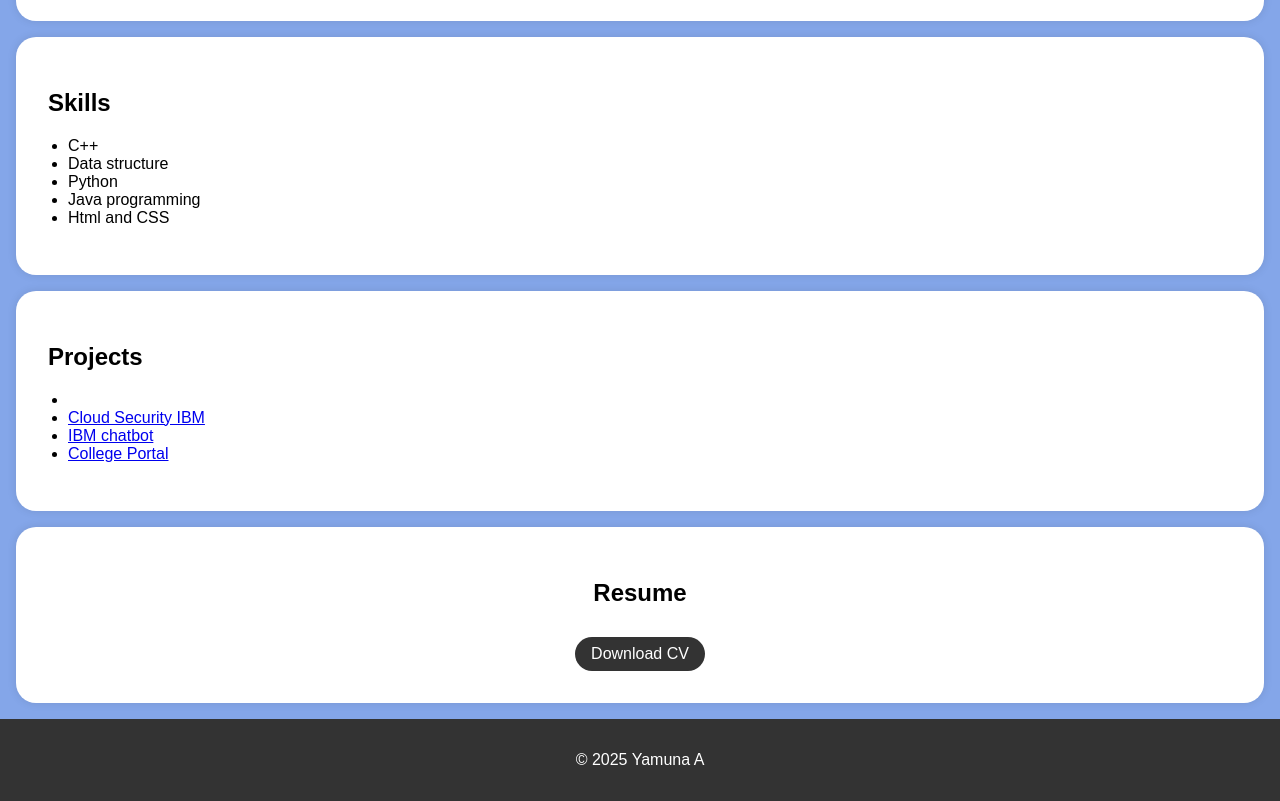
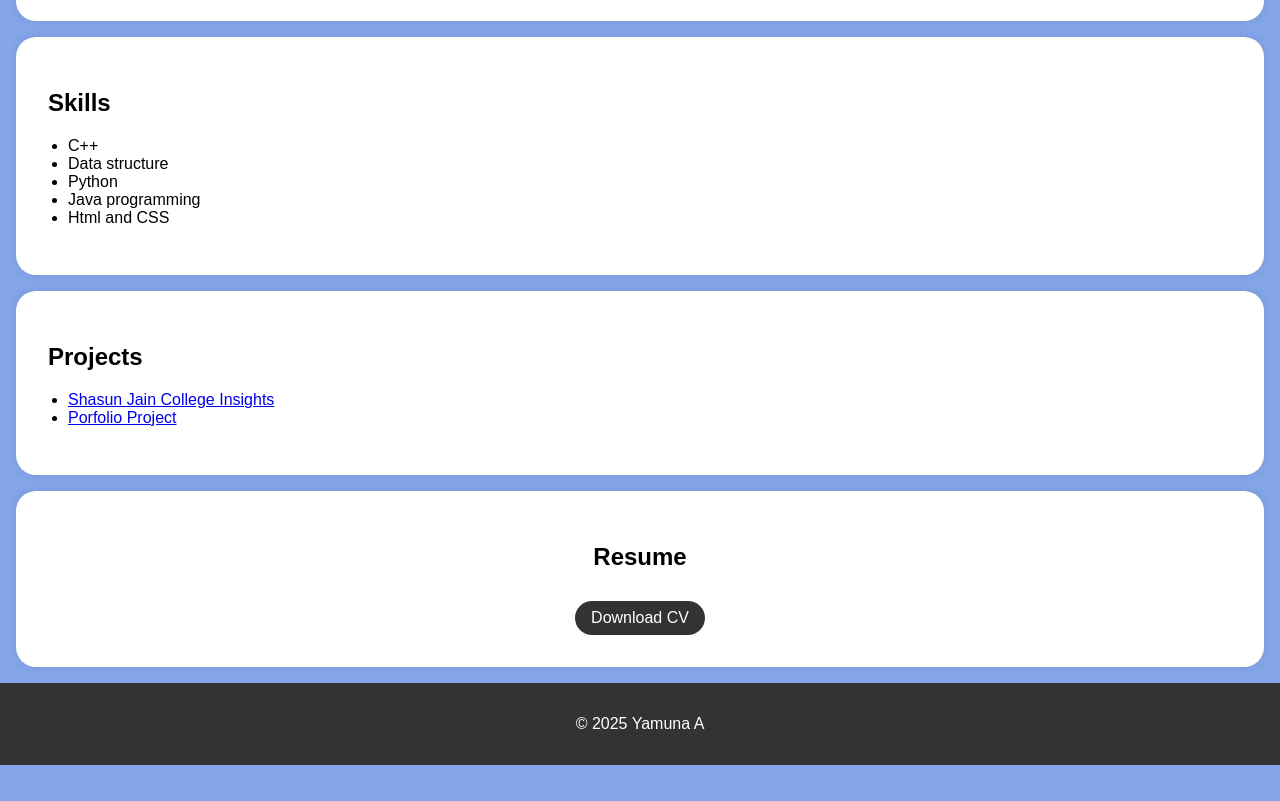
Before and after one commit to Yamunu1110/digital.Portfolio_project, a plain HTML site: page index.html in a window 1280 px wide. Shown: the part 591-1392 px from the top of the page. After the commit the page ends 1356 px from the top, so only its background shows below. Drawn offline with Linux system fonts and the light colour scheme.

Commit message:
Update index.html

```diff
--- a/index.html
+++ b/index.html
@@ -147,10 +147,8 @@
         <div class="section-content">
             <h2>Projects</h2>
             <ul>
-                <li><a href="#"></a></li>
-                <li><a href="#">Cloud Security IBM</a></li>
-                <li><a href="#">IBM chatbot</a></li>
-                <li><a href="#">College Portal</a></li>
+                <li><a href="https://yamunu1110.github.io/A-Glimpse-into-Excellence-Shasun-Jain-College/">Shasun Jain College Insights</a></li>
+                <li><a href="https://yamunu1110.github.io/Portfolio_project/">Porfolio Project</a></li>
                 <!-- Add more project links here -->
             </ul>
         </div>
```
